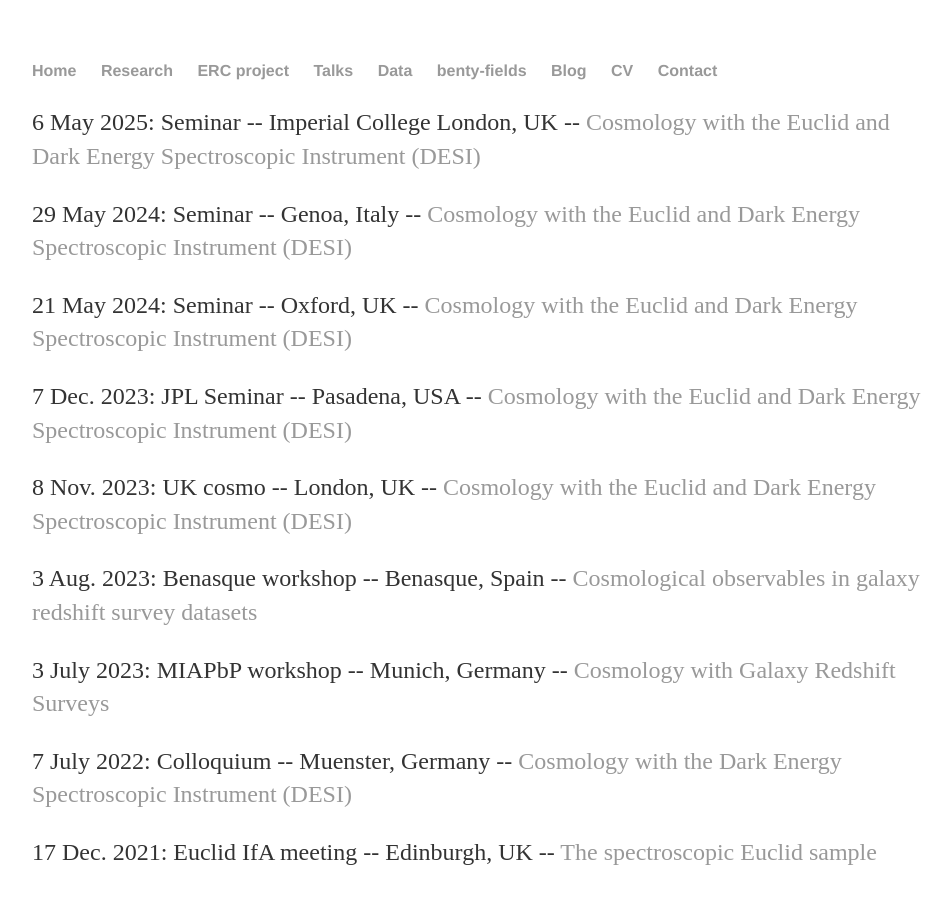
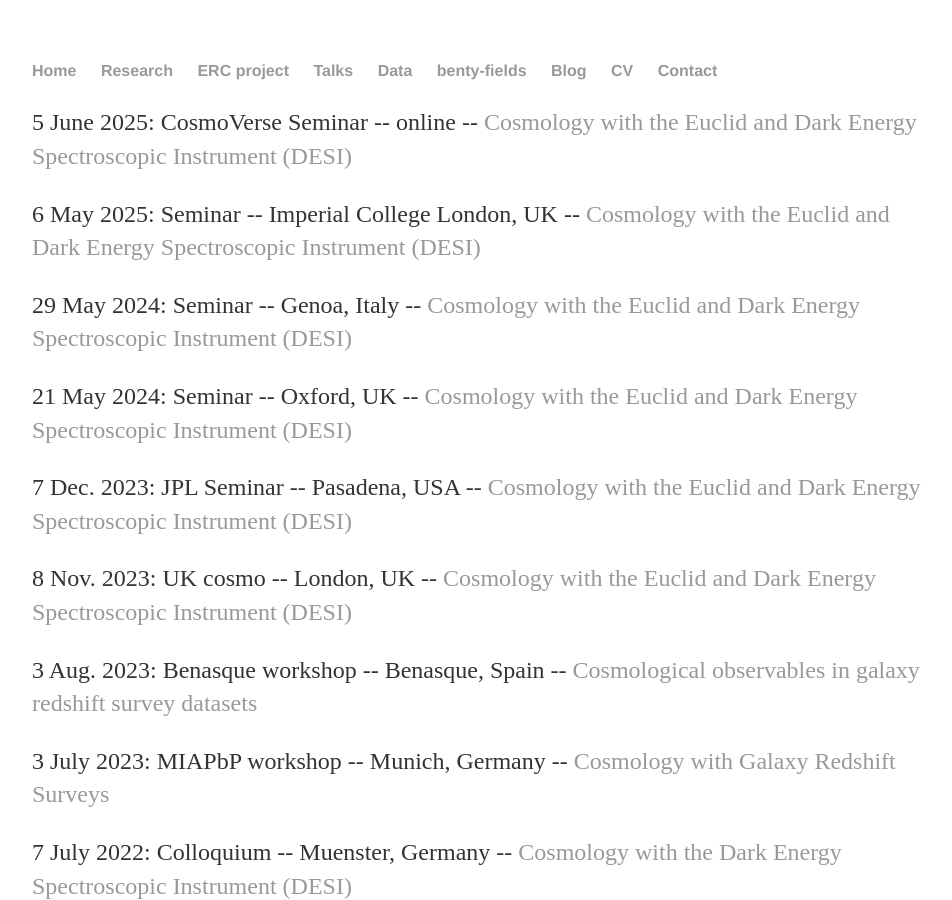
Before and after one commit to fbeutler/fbeutler.github.io, a Jekyll site: the page built from talks/talks.html, in a window 1280 px wide and 900 px high. Shown: the whole window, without its empty margins (160-1112 px from the left). Built offline with Jekyll 4.4.1, drawn with Linux system fonts in a browser that asks for light colours.

Commit message:
Update talks.html

```diff
--- a/talks/talks.html
+++ b/talks/talks.html
@@ -4,6 +4,9 @@
 ---
 
 <div id="talks">
+  <p>
+     5 June 2025: CosmoVerse Seminar -- online -- <a href='/static/Imperial_seminar_slides_2025.pdf' target="_blank">Cosmology with the Euclid and Dark Energy Spectroscopic Instrument (DESI)</a>
+  </p>
   <p>
      6 May 2025: Seminar -- Imperial College London, UK -- <a href='/static/Imperial_seminar_slides_2025.pdf' target="_blank">Cosmology with the Euclid and Dark Energy Spectroscopic Instrument (DESI)</a>
   </p>
```
